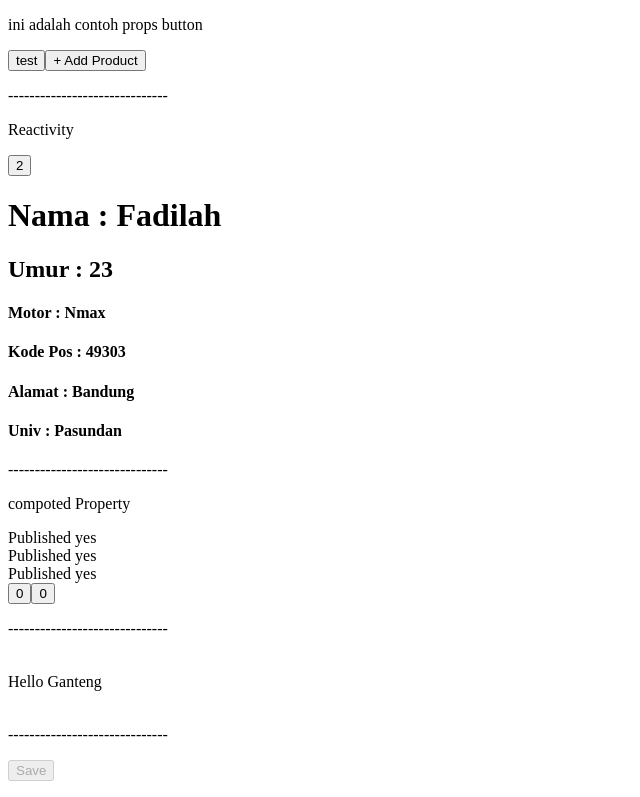
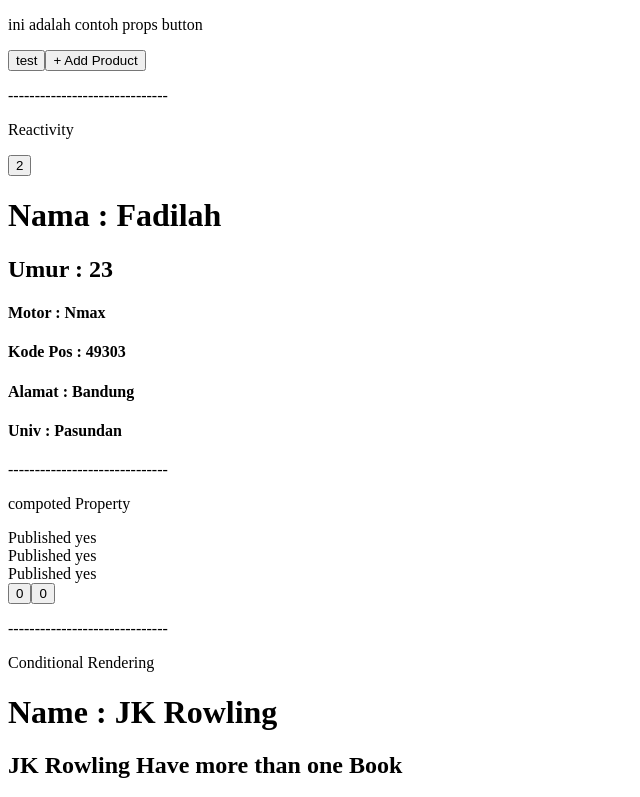
Before and after one commit to Nabilfadilah/hello-vue, a Vue app: page / in a window 1280 px wide. Shown: the top 797 px of the page, without its empty margins (0-640 px from the left). Built offline with nearby package versions, Linux system fonts and the light colour scheme.

Commit message:
Membuat Conditional Rendering

```diff
--- a/src/App.vue
+++ b/src/App.vue
@@ -59,6 +59,9 @@ const addBook = () => {
   author.books.push('Harry Sutisna 3')
 }
 // end--------------------------
+// conditional redering
+const showAuthor = ref(true) // authornya tampil jika bernilai true
+// end--------------------------
 
 </script>
 
@@ -91,6 +94,16 @@ const addBook = () => {
   <div>{{ isPublished2 }}</div>
   <button @click="increment2">{{ count3 }}</button>
   <button @click="addBook">{{ count3 }}</button>
+  <p>------------------------------</p>
+
+  <p>Conditional Rendering</p>
+  <h1 v-if="showAuthor">Name : {{ author.name }}</h1>
+  <h2>
+    {{ author.name }}
+    <span v-if="author.books.length > 1">Have more than one Book</span>
+    <span v-else-if="author.books.length === 1">Have A Book</span>
+    <span v-else>Don't Have a book</span>
+  </h2>
   <p>------------------------------</p>
 
   <header>
```
